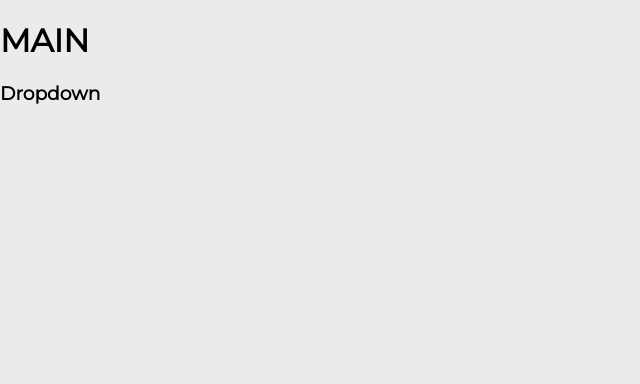
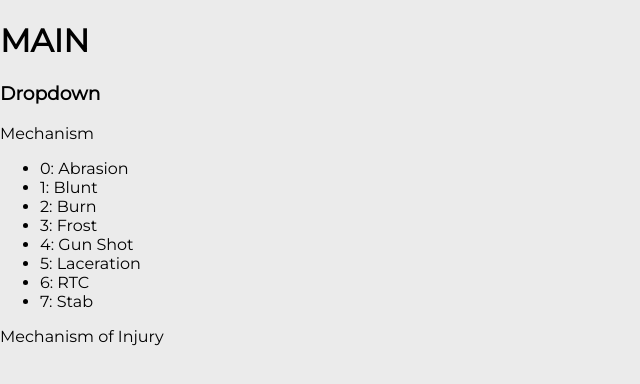
Before and after one commit to Jen-Jen91/dropdown-component, a React (Create React App) app: page / in a window 1280 px wide. Shown: the top 384 px of the page, without its empty margins (0-640 px from the left). Built offline with nearby package versions, Linux system fonts and the light colour scheme.

Commit message:
Import PropTypes

```diff
--- a/package.json
+++ b/package.json
@@ -6,6 +6,7 @@
     "@testing-library/jest-dom": "^4.2.4",
     "@testing-library/react": "^9.4.0",
     "@testing-library/user-event": "^7.2.1",
+    "prop-types": "^15.7.2",
     "react": "^16.12.0",
     "react-dom": "^16.12.0",
     "react-scripts": "3.3.1"
--- a/src/Dropdown/Dropdown.js
+++ b/src/Dropdown/Dropdown.js
@@ -1,13 +1,43 @@
 import React, { Component } from "react";
+import PropTypes from "prop-types";
 
-class Dropdown extends Component {
+export default class Dropdown extends Component {
   render() {
+    const options = this.props.data
+      ? this.props.data.map((item, index) => {
+          return {
+            label: item,
+            value: index
+          };
+        })
+      : [{ label: "", value: 0 }];
+
+    console.log("OPTIONS: ", options);
+
     return (
       <div>
         <h3>Dropdown</h3>
+
+        <div>
+          <p>{this.props.placeholder}</p>
+
+          <ul>
+            {options.map(item => (
+              <li key={item.value}>
+                {item.value}: {item.label}
+              </li>
+            ))}
+          </ul>
+
+          <p>{this.props.subtitle}</p>
+        </div>
       </div>
     );
   }
 }
 
-export default Dropdown;
+Dropdown.propTypes = {
+  placeholder: PropTypes.string.isRequired,
+  subtitle: PropTypes.string.isRequired,
+  data: PropTypes.arrayOf(PropTypes.string).isRequired
+};
--- a/src/Main/Main.js
+++ b/src/Main/Main.js
@@ -4,10 +4,25 @@ import Dropdown from "../Dropdown/Dropdown";
 
 class Main extends Component {
   render() {
+    const mechanismData = [
+      "Abrasion",
+      "Blunt",
+      "Burn",
+      "Frost",
+      "Gun Shot",
+      "Laceration",
+      "RTC",
+      "Stab"
+    ];
+
     return (
       <div className="main">
         <h1>MAIN</h1>
-        <Dropdown />
+        <Dropdown
+          placeholder="Mechanism"
+          subtitle="Mechanism of Injury"
+          data={mechanismData}
+        />
       </div>
     );
   }
```
